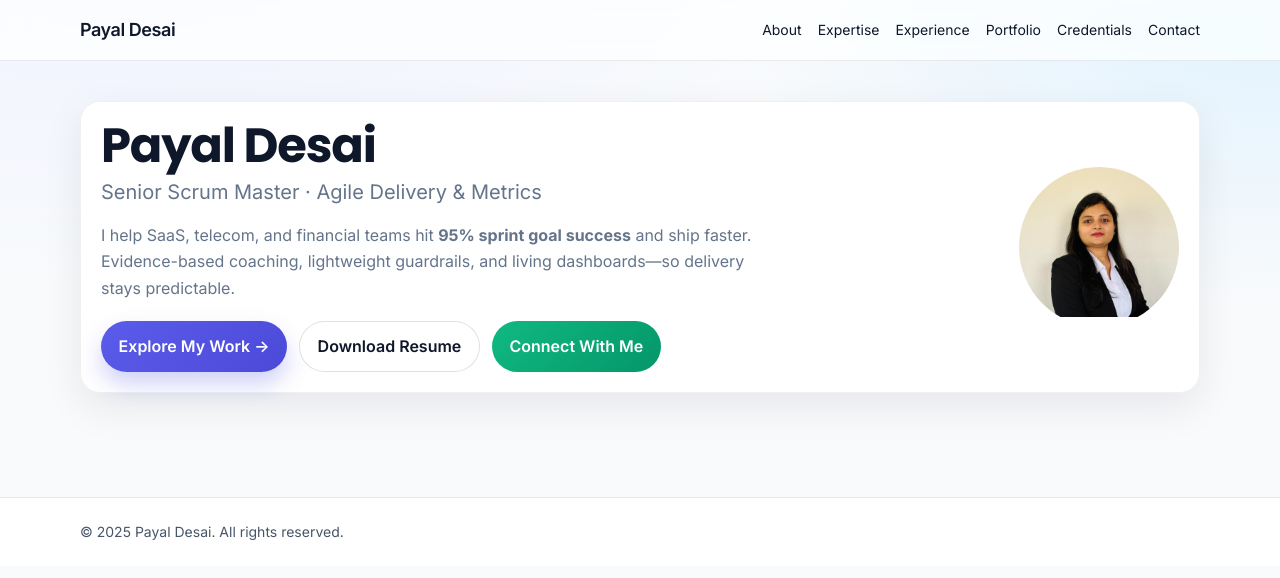
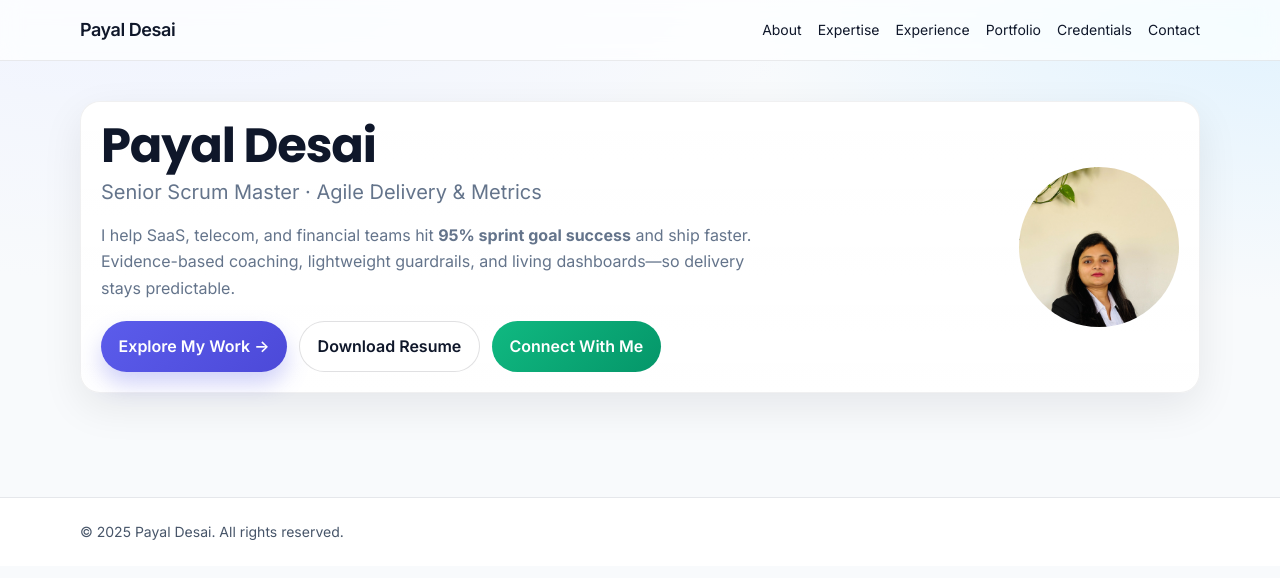
Before and after one commit to dirghak/Payal-Desai, a Next.js app: page / in a window 1280 px wide. Shown: the top 578 px of the page. Built offline with nearby package versions, Linux system fonts and the light colour scheme.

Commit message:
Update page.tsx

```diff
--- a/app/page.tsx
+++ b/app/page.tsx
@@ -43,17 +43,14 @@ export default function Page() {
             </div>
           </div> */}
           <div className="shrink-0">
-  <div
-    style={{ width: 160, height: 160, borderRadius: "9999px", overflow: "hidden" }}
-  >
+            <div style={{ width: 160, height: 160, borderRadius: "9999px", overflow: "hidden" }}>
             <img
-      src="/photo2.jpeg"
+              src="/photo1.jpeg"
               alt="Payal Desai"
               width={160}            // draw exactly at 160px to avoid browser resampling
               height={160}
               style={{ display: "block" }}
-      loading="eager"
-    />
+              loading="eager"/>
             </div>
           </div>
         </div>
```
Lines whose indentation alone changed are shown as unchanged.
